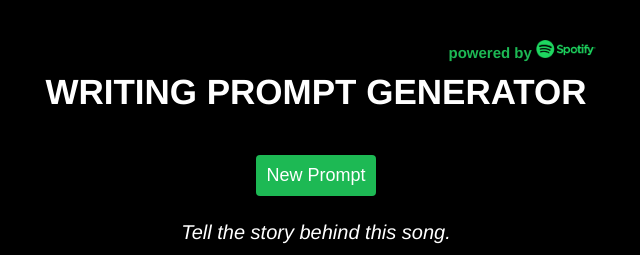
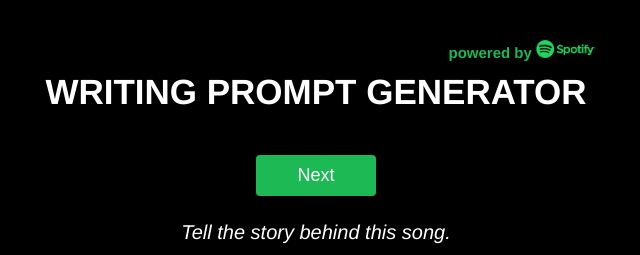
Before and after one commit to asantos27/spotify-prompt, a React (Create React App) app in the folder spotify-prompt/: page / in a window 1280 px wide. Shown: the top 255 px of the page, without its empty margins (324-964 px from the left). Built offline with nearby package versions, Linux system fonts and the light colour scheme.

Commit message:
Lol changed it back

```diff
--- a/spotify-prompt/src/components/Generator.js
+++ b/spotify-prompt/src/components/Generator.js
@@ -10,7 +10,7 @@ const Generator = (props) => {
 
   return (
     <div>
-      <button class="button" onClick={() => setPrompt(generate())}><span>New Prompt </span></button>
+      <button class="button" onClick={() => setPrompt(generate())}><span>Next </span></button>
       <p id="prompt">{prompt}</p>
     </div>
   );
```
